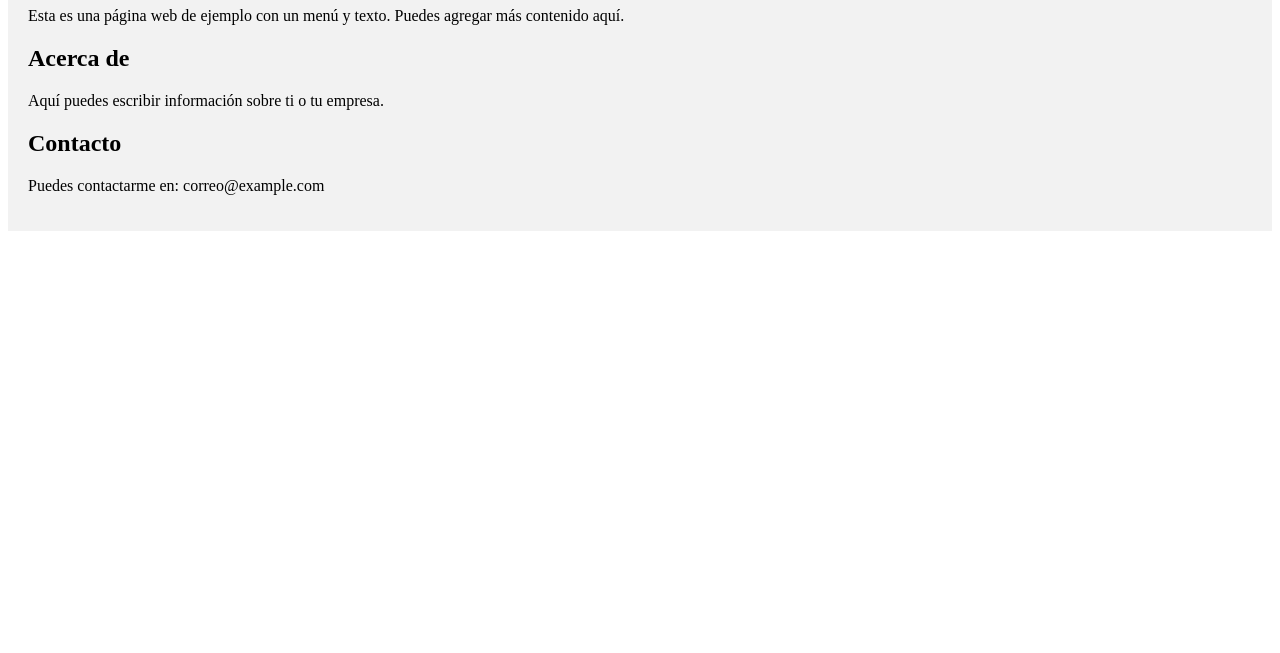
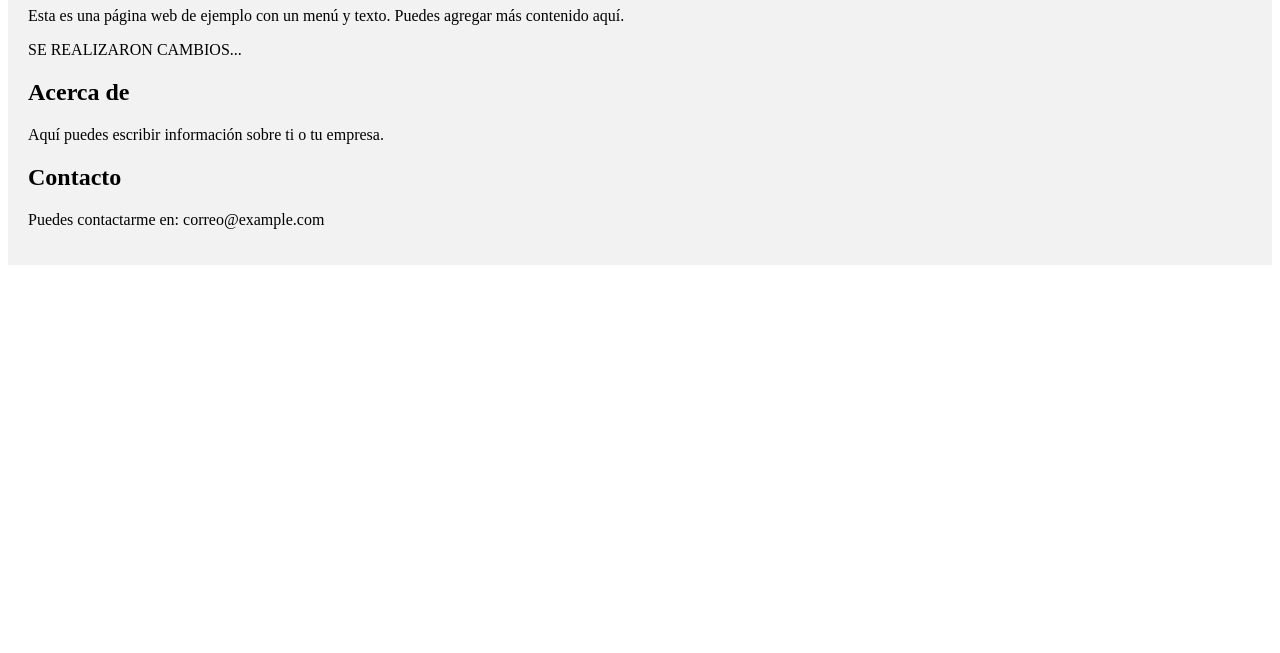
Before and after one commit to RaulSB07/Prueba2, a plain HTML site: page index.html in a window 1280 px wide. Shown: the part 147-800 px from the top of the page. Drawn offline with Linux system fonts and the light colour scheme.

Commit message:
Se añadio un nuevo parrafo al index.html

```diff
--- a/index.html
+++ b/index.html
@@ -19,6 +19,8 @@
 <div id="contenido">
     <h1 id="inicio">Bienvenido a mi Página Web</h1>
     <p>Esta es una página web de ejemplo con un menú y texto. Puedes agregar más contenido aquí.</p>
+    <p>SE REALIZARON CAMBIOS...</p>
+
 
     <h2 id="acerca">Acerca de</h2>
     <p>Aquí puedes escribir información sobre ti o tu empresa.</p>
```
